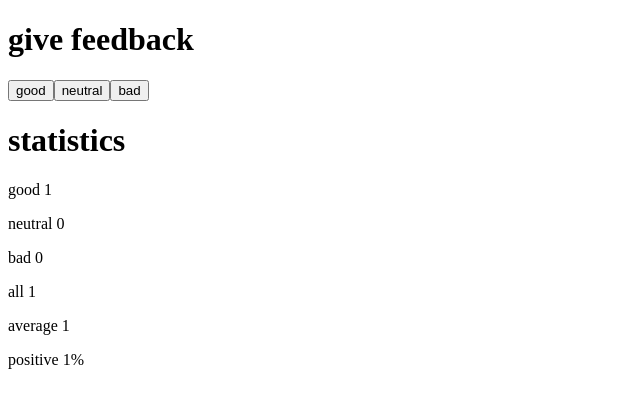
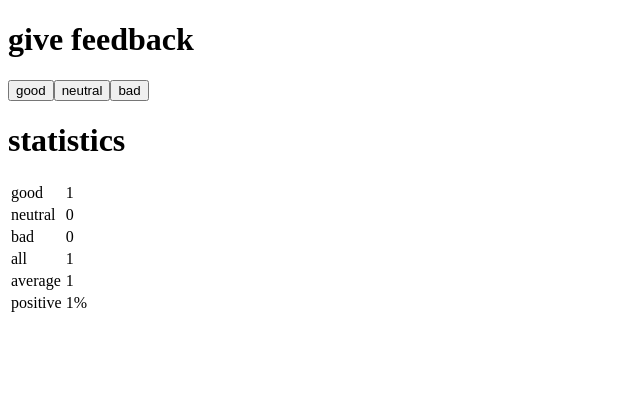
Before and after one commit to wannalina/full_stack_open, a React (Create React App) app in the folder part1/unicafe/: page / in a window 1280 px wide. Both pictures are taken after a click on the button "good". Shown: the top 408 px of the page, without its empty margins (0-640 px from the left). Built offline with nearby package versions, Linux system fonts and the light colour scheme.

Commit message:
part 1 exercise 1.11: display the statistics in a HTML table

```diff
--- a/part1/unicafe/src/App.js
+++ b/part1/unicafe/src/App.js
@@ -35,12 +35,16 @@
   if (total() !== 0) {
     return (
       <div>
+        <table>
+          <tbody>
             <StatisticLine name={statistics[0].name} count={statistics[0].count}/>
             <StatisticLine name={statistics[1].name} count={statistics[1].count}/>
             <StatisticLine name={statistics[2].name} count={statistics[2].count}/>
             <StatisticLine name='all' count={total()} />
             <StatisticLine name='average' count={average()} />
             <StatisticLine name='positive' count={positive()} />
+          </tbody>
+        </table>
       </div>
     )
   }
@@ -54,9 +58,10 @@
 
 const StatisticLine = ({name, count}) => {
   return (
-    <div>
-      <p>{name} {count}</p>
-    </div>
+    <tr>
+      <td>{name}</td>
+      <td>{count}</td>
+    </tr>
   )
 }
 
```
Lines whose indentation alone changed are shown as unchanged.
